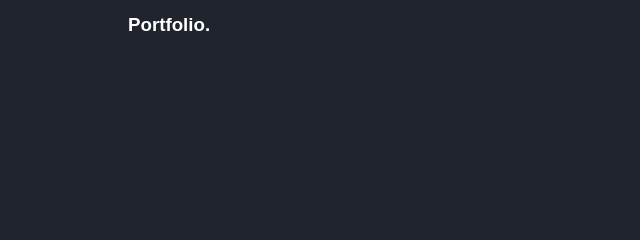
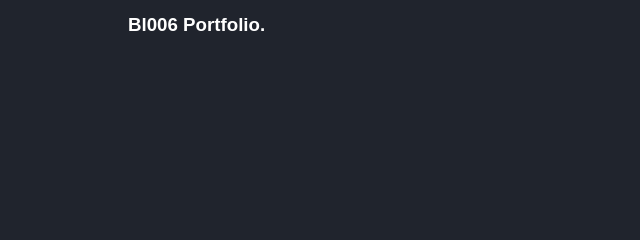
Before and after one commit to acquiringtechnology/b1006_portfolio, a plain HTML site: page index.html in a window 1280 px wide. Shown: the top 240 px of the page, 0-640 px from the left. Drawn offline with Linux system fonts and the light colour scheme.

Commit message:
header name change

```diff
--- a/index.html
+++ b/index.html
@@ -18,7 +18,7 @@
 
 
         <div class="d-flex   align-items-center justify-content-between w-80 mx-auto">
-            <h3 class="logo-text">Portfolio.</h3>
+            <h3 class="logo-text">Bl006 Portfolio.</h3>
 
 
 
```
